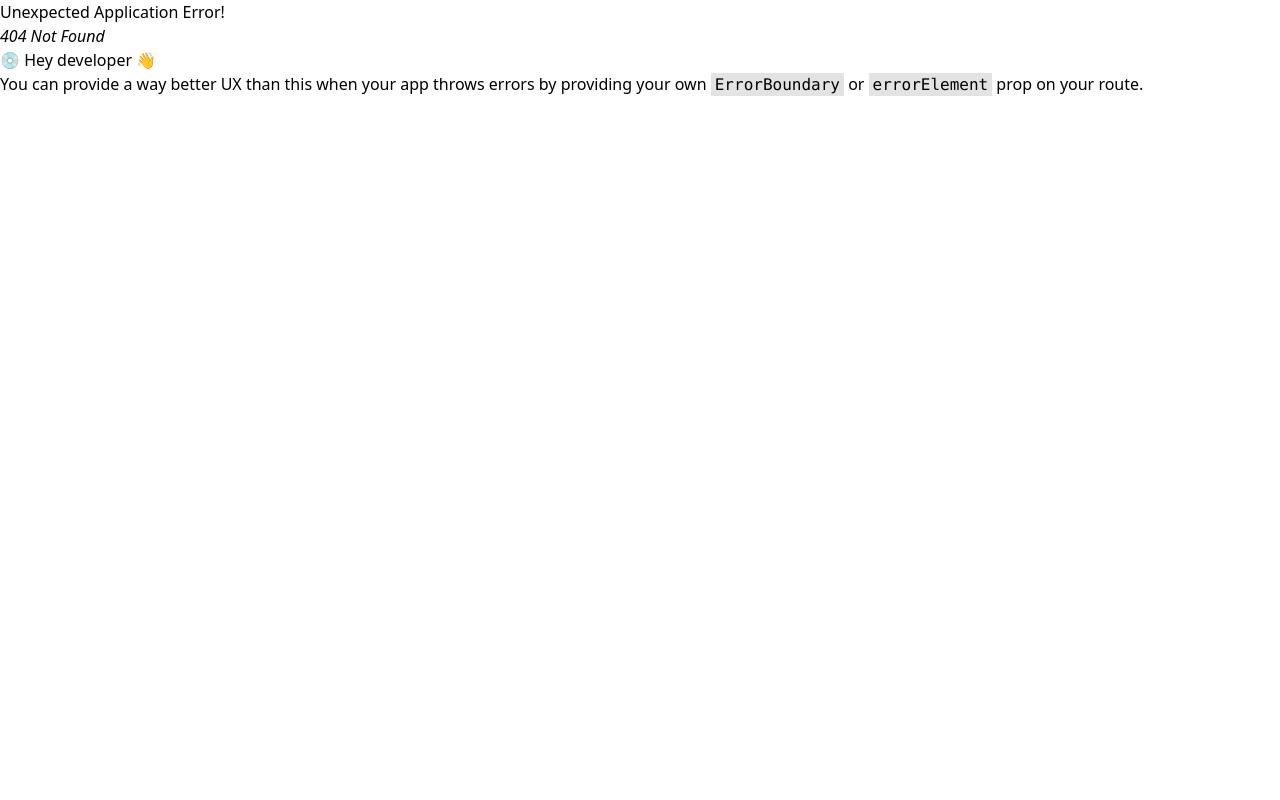
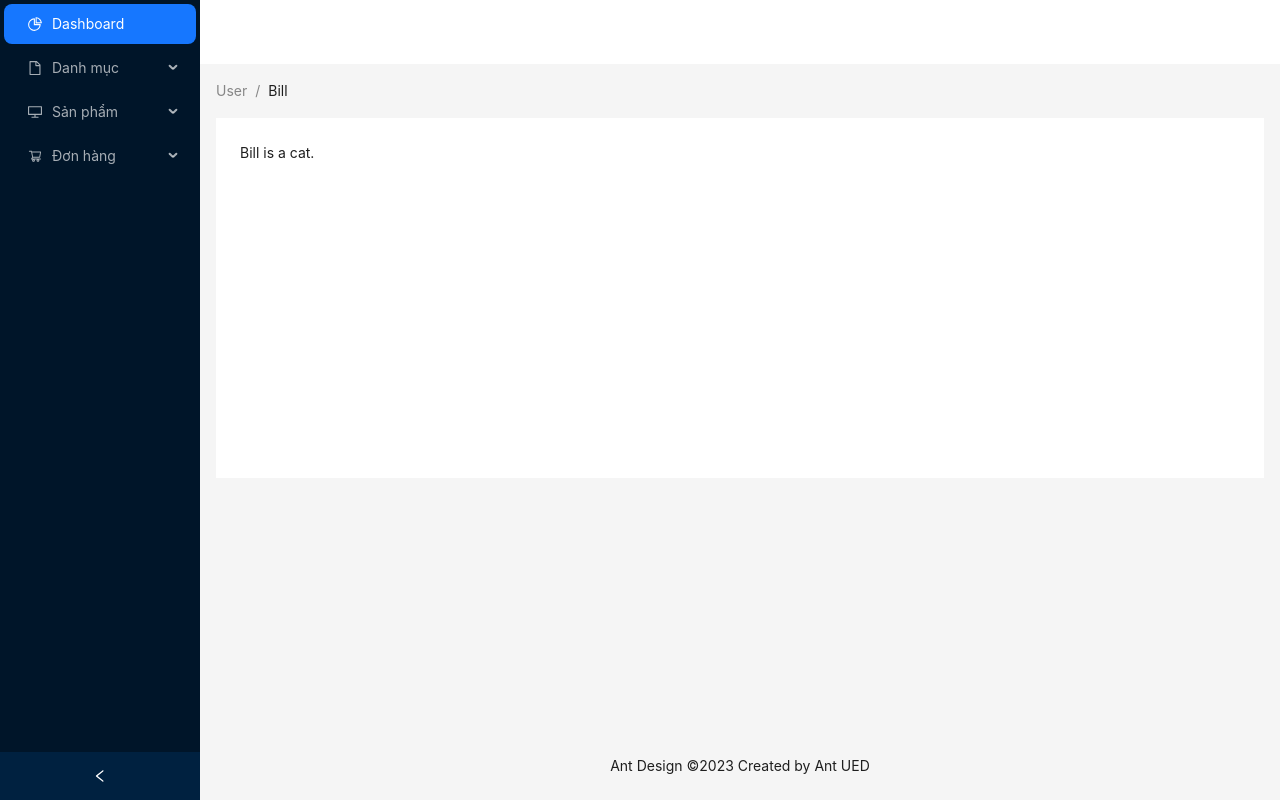
Before and after one commit to khangle23078/OneMobile-FE, a React (Vite) app: page /admin in a window 1280 px wide. Before the commit this address had no page. Built offline with nearby package versions, Linux system fonts and the light colour scheme.

Commit message:
create admin layout

```diff
--- /dev/null
+++ b/src/configs/AdminMenu.tsx
@@ -0,0 +1,48 @@
+import {
+  DesktopOutlined,
+  FileOutlined,
+  PieChartOutlined,
+  ShoppingCartOutlined,
+} from '@ant-design/icons';
+
+export const adminMenus = [
+  {
+    label: (
+      <a href="/admin/dashboard" className="text-white">
+        Dashboard
+      </a>
+    ),
+    key: '1',
+    icon: <PieChartOutlined />,
+  },
+  {
+    label: (
+      <a href="category" className="text-white">
+        Danh mục
+      </a>
+    ),
+    key: '2',
+    icon: <FileOutlined />,
+    children: [],
+  },
+  {
+    label: (
+      <a href="product" className="text-white">
+        Sản phẩm
+      </a>
+    ),
+    key: '5',
+    icon: <DesktopOutlined />,
+    children: [],
+  },
+  {
+    label: (
+      <a href="order" className="text-white">
+        Đơn hàng
+      </a>
+    ),
+    key: '8',
+    icon: <ShoppingCartOutlined />,
+    children: [],
+  },
+];
--- a/src/layouts/AdminLayout.tsx
+++ b/src/layouts/AdminLayout.tsx
@@ -1,10 +1,37 @@
+import { adminMenus } from '@/configs/AdminMenu';
+import { Layout, Menu, Breadcrumb, theme } from 'antd';
+import { useState } from 'react';
 import { Outlet } from 'react-router-dom';
 
+const { Header, Content, Footer, Sider } = Layout;
+
 const AdminLayout = () => {
+  const [collapsed, setCollapsed] = useState(false);
+  const {
+    token: { colorBgContainer },
+  } = theme.useToken();
+
   return (
-    <div>
-      <Outlet />
-    </div>
+    <Layout style={{ minHeight: '100vh' }}>
+      <Sider collapsible collapsed={collapsed} onCollapse={(value) => setCollapsed(value)}>
+        <div className="demo-logo-vertical" />
+        <Menu theme="dark" defaultSelectedKeys={['1']} mode="inline" items={adminMenus} />
+      </Sider>
+      <Layout>
+        <Header style={{ padding: 0, background: colorBgContainer }} />
+        <Content style={{ margin: '0 16px' }}>
+          <Breadcrumb style={{ margin: '16px 0' }}>
+            <Breadcrumb.Item>User</Breadcrumb.Item>
+            <Breadcrumb.Item>Bill</Breadcrumb.Item>
+          </Breadcrumb>
+          <div style={{ padding: 24, minHeight: 360, background: colorBgContainer }}>
+            Bill is a cat.
+            <Outlet />
+          </div>
+        </Content>
+        <Footer style={{ textAlign: 'center' }}>Ant Design ©2023 Created by Ant UED</Footer>
+      </Layout>
+    </Layout>
   );
 };
 
--- a/src/routes/PublicRoute.tsx
+++ b/src/routes/PublicRoute.tsx
@@ -1,5 +1,6 @@
 import { createBrowserRouter } from 'react-router-dom';
 import { lazy } from 'react';
+import AdminLayout from '@/layouts/AdminLayout';
 
 const Login = lazy(() => import('@pages/auth/Login'));
 
@@ -8,4 +9,9 @@ export const router = createBrowserRouter([
     path: '',
     element: <Login />,
   },
+  {
+    path: 'admin',
+    element: <AdminLayout />,
+    children: [],
+  },
 ]);
```
Also changed, not shown: src/configs/index.tsx (deleted).
